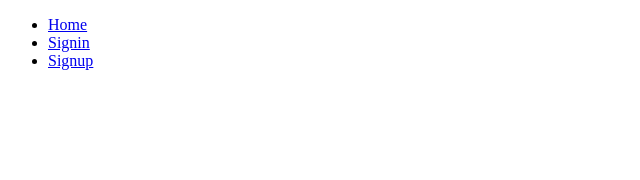
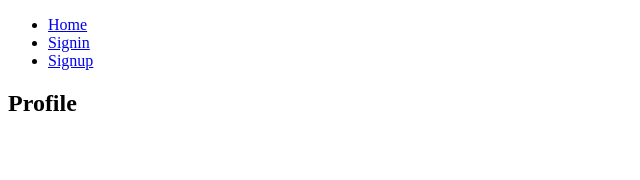
Before and after one commit to jenniekibiri/social-network-react-app, a React (Create React App) app: page /user/1 in a window 1280 px wide. Shown: the top 180 px of the page, without its empty margins (0-640 px from the left). Built offline with nearby package versions, Linux system fonts and the light colour scheme.

Commit message:
get params from props

```diff
--- a/src/MainRouter.js
+++ b/src/MainRouter.js
@@ -3,6 +3,7 @@ import {Switch,Route} from 'react-router-dom'
 import Home from './core/Home'
 import Signup from './user/Signup'
 import Signin from './user/Signin'
+import Profile from './user/Profile'
 import Menu from './core/Menu'
  const MainRouter =()=>(
 
@@ -14,6 +15,7 @@ import Menu from './core/Menu'
        <Route exact path="/" component={Home}/>
        <Route exact path="/signup" component={Signup}/>
        <Route exact path="/signin" component={Signin}/>
+       <Route exact path="/user/:userId" component={Profile}/>
 
 
   </Switch>
--- a/src/core/Menu.js
+++ b/src/core/Menu.js
@@ -1,7 +1,6 @@
 import React, { Fragment } from "react";
 import { Link, useHistory, withRouter } from "react-router-dom";
-import{signout,isAuthenticated} from '../auth/auth'
-
+import { signout, isAuthenticated } from "../auth/auth";
 
 function Menu() {
   const history = useHistory();
@@ -40,7 +39,11 @@ function Menu() {
               </a>
             </li>
             <li className="nav-item">
-              <a className="nav-link">{isAuthenticated().user.name}</a>
+              <Link to={`/user/${isAuthenticated().user._id}`}
+                className="nav-link" style={{ color: "#fff"}}>{`${
+                  isAuthenticated().user.name
+                }'s Profile`}
+              </Link>
             </li>
           </Fragment>
         )}
--- /dev/null
+++ b/src/user/Profile.js
@@ -0,0 +1,25 @@
+import React, { Component } from "react";
+
+export class Profile extends Component {
+  constructor() {
+    super();
+    this.state = {
+      user: "",
+      redirectToSignin:false,
+    }
+  }
+  componentDidMount() {
+    console.log("user id from route params",this.props.match.params.userId
+    )
+
+  }
+  render() {
+    return (
+      <div className="container">
+        <h2 className="mt-5 mb-5">Profile</h2>
+      </div>
+    );
+  }
+}
+
+export default Profile;
```
